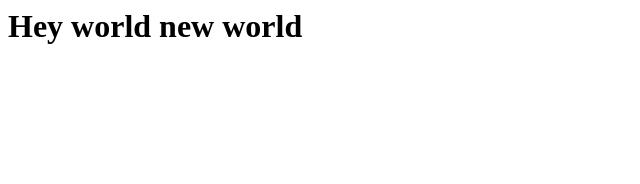
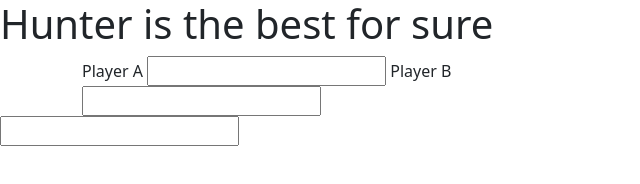
Before and after one commit to pizza-hunter/Tennis_scores, a plain HTML site: page index.html in a window 1280 px wide. Shown: the whole page, without its empty margins (0-640 px from the left). Drawn offline with nearby package versions, Linux system fonts and the light colour scheme.

Commit message:
basic inputs

```diff
--- a/index.html
+++ b/index.html
@@ -1 +1,31 @@
-<h1>Hey world new world</h1>
+<!doctype html>
+<html lang=en>
+
+<head>
+    <meta charset=utf-8>
+    <link href="https://cdn.jsdelivr.net/npm/bootstrap@5.3.1/dist/css/bootstrap.min.css" rel="stylesheet"
+        integrity="sha384-4bw+/aepP/YC94hEpVNVgiZdgIC5+VKNBQNGCHeKRQN+PtmoHDEXuppvnDJzQIu9" crossorigin="anonymous">
+    <script src="https://cdn.jsdelivr.net/npm/bootstrap@5.3.1/dist/js/bootstrap.bundle.min.js"
+        integrity="sha384-HwwvtgBNo3bZJJLYd8oVXjrBZt8cqVSpeBNS5n7C8IVInixGAoxmnlMuBnhbgrkm" crossorigin="anonymous">
+    </script>
+    <title>Tennis shit</title>
+</head>
+
+<body>
+    <h1>Hunter is the best for sure</h1>
+    <div class="container">
+        <div class="row">
+            <div class="col-lg-6">
+                <label for="playerAInput">Player A</label>
+                <input name="playerAInput">
+                <label for="playerBInput">Player B</label>
+                <input name="playerBInput">
+            </div>
+
+        </div>
+    </div>
+    <input>
+
+</body>
+
+</html>
```
